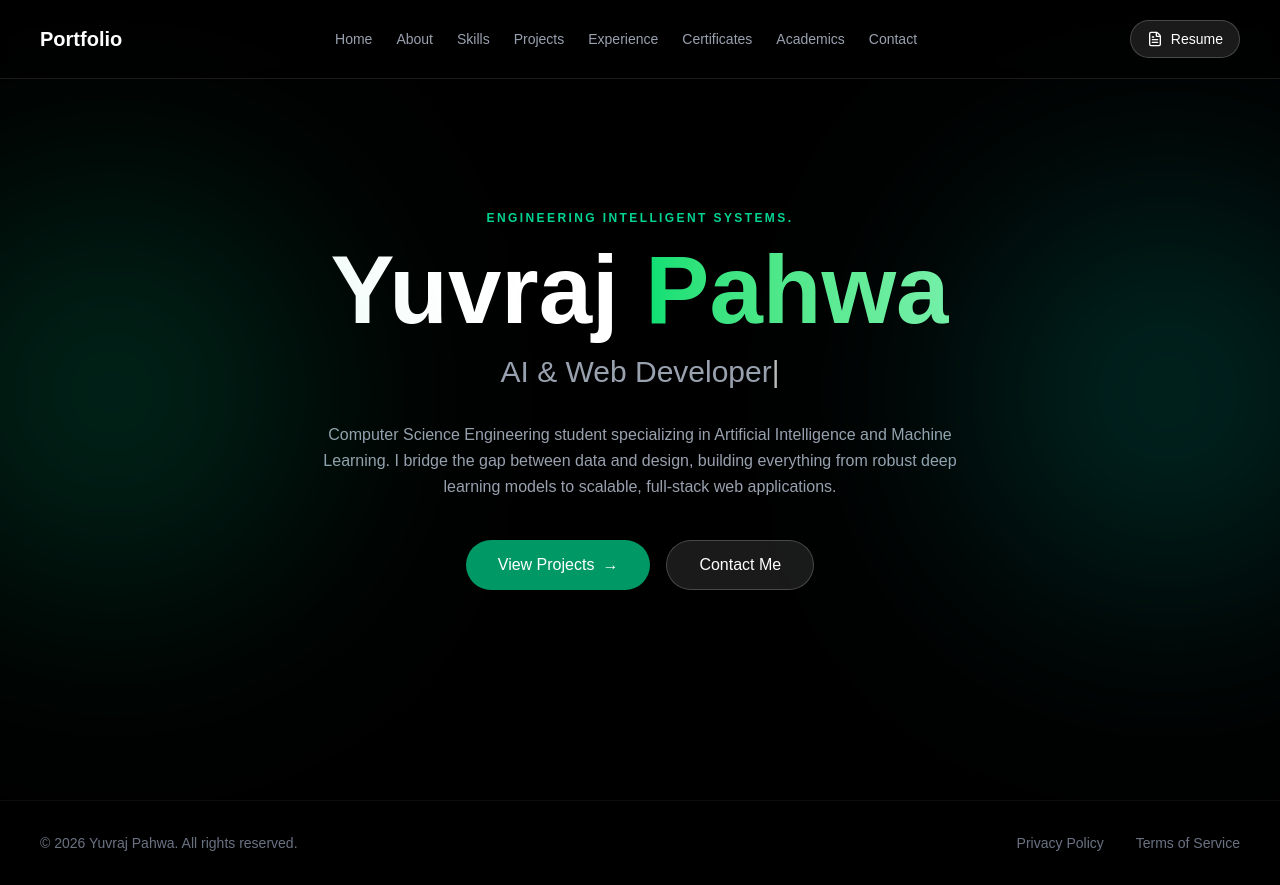
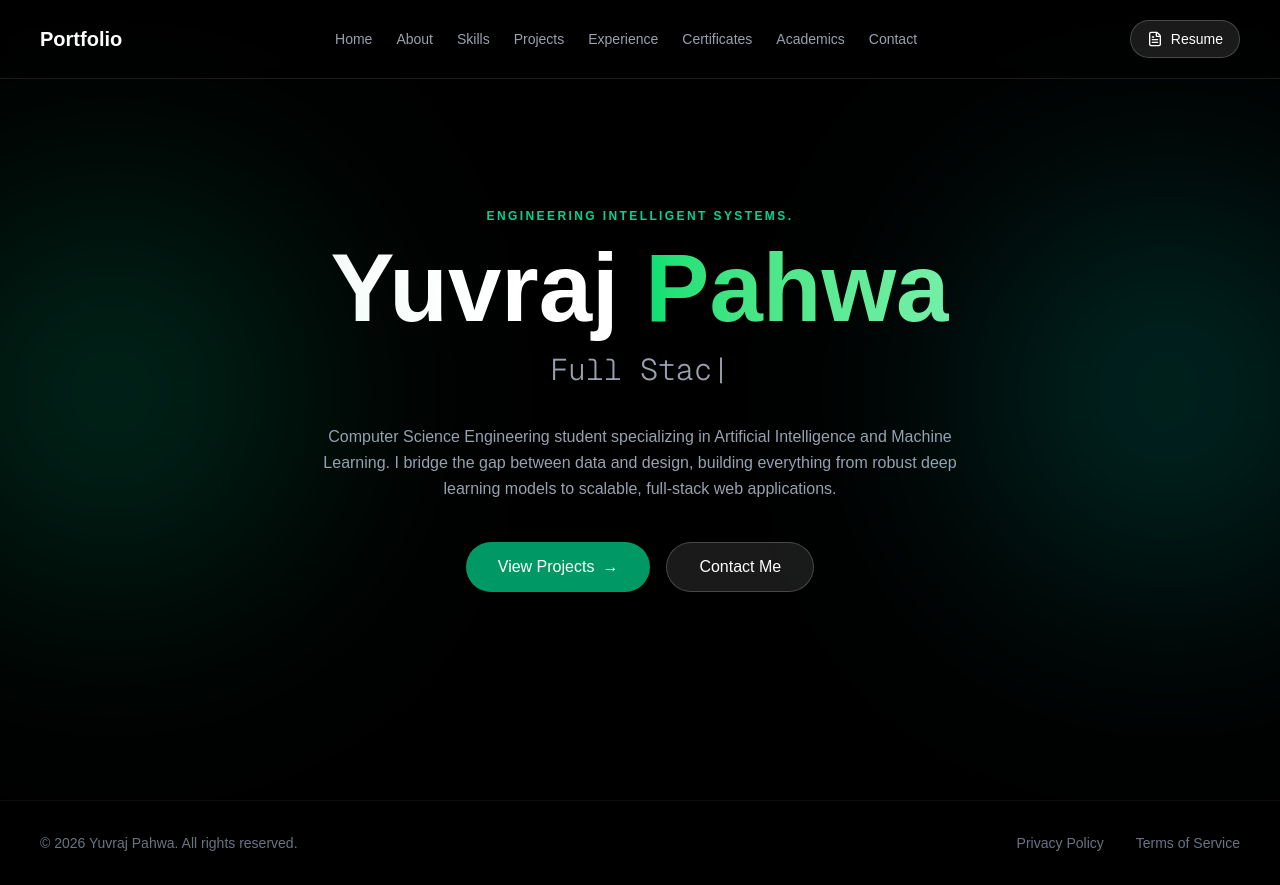
Before and after one commit to yuvieee01/portfolio-2026, a Next.js app: page / in a window 1280 px wide. Built offline with nearby package versions, Linux system fonts and the light colour scheme.

Commit message:
Updated the hero section

```diff
--- a/src/components/Hero.tsx
+++ b/src/components/Hero.tsx
@@ -1,38 +1,69 @@
 "use client";
 import { motion } from "framer-motion";
+import { TypeAnimation } from "react-type-animation";
 
 export default function Hero() {
+  // Define the animation to keep the code clean
+  const fadeUpVariants = {
+    hidden: { opacity: 0, y: 40 },
+    visible: { opacity: 1, y: 0 }
+  };
+
   return (
     <section className="relative h-screen w-full bg-black flex flex-col justify-center items-center text-center px-4 overflow-hidden">
-      {/* Background Glows - Changed to Emerald and Teal */}
+      {/* Background Glows */}
       <div className="absolute top-1/4 -left-20 w-96 h-96 bg-emerald-400/20 rounded-full blur-[120px]" />
       <div className="absolute top-1/4 -right-20 w-96 h-96 bg-teal-400/20 rounded-full blur-[120px]" />
 
-      <p className="text-emerald-400 tracking-[0.2em] text-xs font-bold mb-4 uppercase">
+      <motion.p
+        initial="hidden" animate="visible" transition={{ duration: 0.6, delay: 0.1 }} variants={fadeUpVariants}
+        className="text-emerald-400 tracking-[0.2em] text-xs font-bold mb-4 uppercase"
+      >
         Engineering Intelligent Systems.
-      </p>
+      </motion.p>
 
-      <h1 className="text-6xl md:text-8xl font-extrabold text-white mb-2">
+      <motion.h1
+        initial="hidden" animate="visible" transition={{ duration: 0.6, delay: 0.2 }} variants={fadeUpVariants}
+        className="text-6xl md:text-8xl font-extrabold text-white mb-2"
+      >
         Yuvraj <span className="text-transparent bg-clip-text bg-linear-to-r from-green-400 to-green-300">Pahwa</span>
-      </h1>
+      </motion.h1>
 
-      <div className="text-2xl md:text-3xl text-gray-400 font-light mb-8 mt-2">
-        AI & Web Developer<span className="animate-pulse text-white">|</span>
-      </div>
+      <motion.div
+        initial="hidden" animate="visible" transition={{ duration: 0.6, delay: 0.3 }} variants={fadeUpVariants}
+        className="text-2xl md:text-3xl text-gray-400 font-mono font-light mb-8 mt-2 h-[40px]"
+      >
+        <TypeAnimation
+          sequence={[
+            'AI & Machine Learning Developer', 2000,
+            'Full Stack Web Developer', 2000,
+            'Problem Solver', 2000,
+          ]}
+          wrapper="span"
+          speed={50}
+          repeat={Infinity}
+        />
+      </motion.div>
 
-      <p className="max-w-2xl text-gray-400 leading-relaxed mb-10">
+      <motion.p
+        initial="hidden" animate="visible" transition={{ duration: 0.6, delay: 0.4 }} variants={fadeUpVariants}
+        className="max-w-2xl text-gray-400 leading-relaxed mb-10"
+      >
         Computer Science Engineering student specializing in Artificial Intelligence and Machine Learning.
         I bridge the gap between data and design, building everything from robust deep learning models to scalable, full-stack web applications.
-      </p>
+      </motion.p>
 
-      <div className="flex gap-4">
+      <motion.div
+        initial="hidden" animate="visible" transition={{ duration: 0.6, delay: 0.5 }} variants={fadeUpVariants}
+        className="flex gap-4"
+      >
         <button className="px-8 py-3 bg-emerald-600 text-white rounded-full font-medium hover:bg-emerald-700 transition flex items-center gap-2">
           View Projects <span>→</span>
         </button>
         <button className="px-8 py-3 bg-white/10 text-white rounded-full border border-white/20 hover:bg-white/20 transition">
           Contact Me
         </button>
-      </div>
+      </motion.div>
     </section>
   );
 }
```
